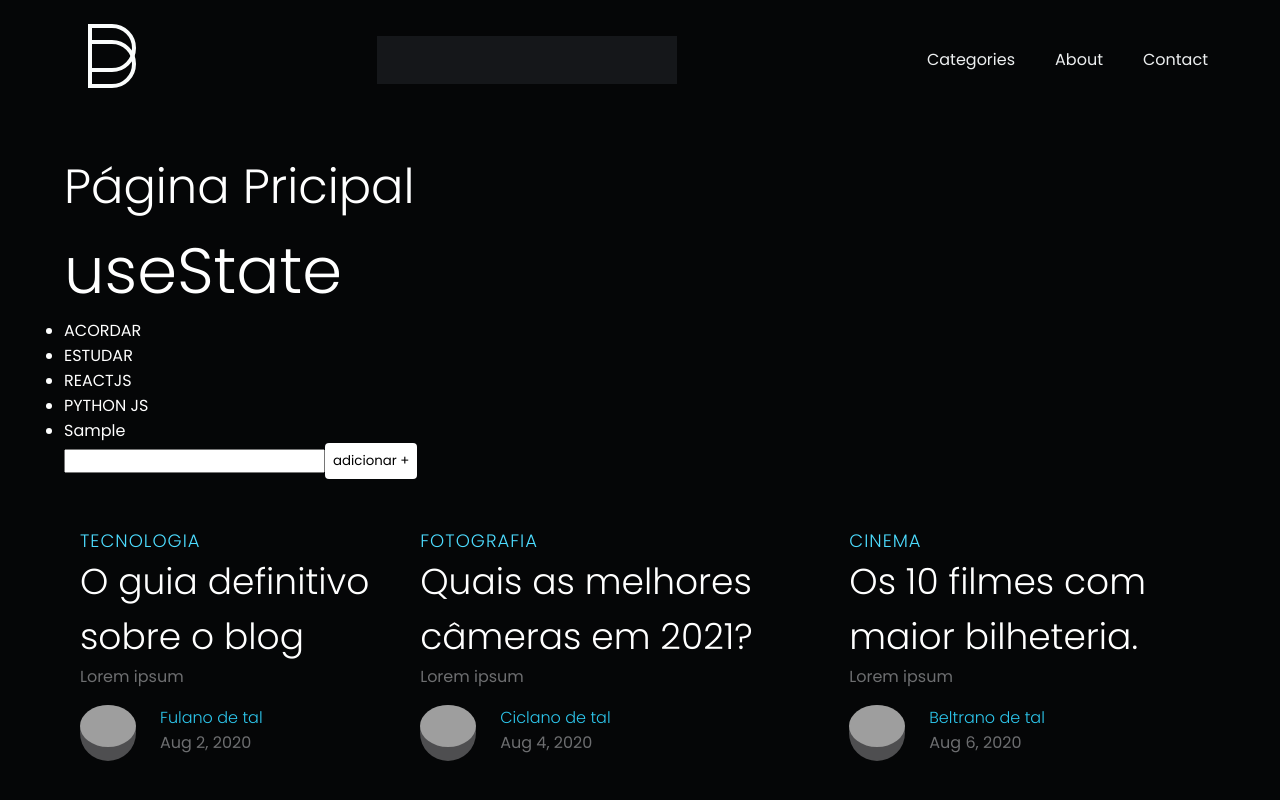
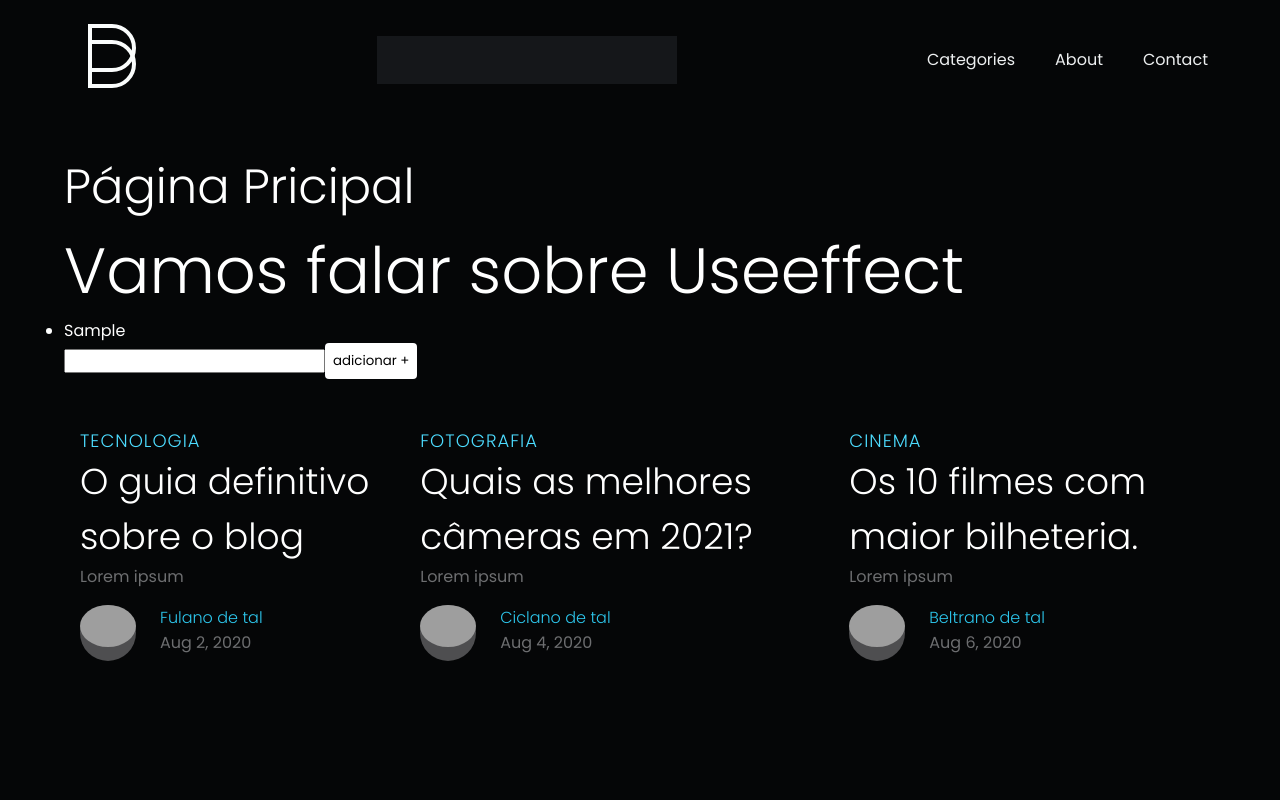
Before and after one commit to gleidsonfagno/Front_React_js-, a React (Create React App) app: page / in a window 1280 px wide. Both pictures are taken after typing "Sample" into the empty fields and a click on the button "adicionar +". Built offline with nearby package versions, Linux system fonts and the light colour scheme; data requests are answered from the project's data file; grey boxes are pictures that could not be loaded.

Commit message:
aula de useEffect

```diff
--- /dev/null
+++ b/src/components/Useeffect/index.js
@@ -0,0 +1,47 @@
+import { useState, useEffect } from "react";
+
+export function Useeffect() {
+  const [tarefa, setTarefa] = useState([]);
+  //   console.log(setTarefa)
+
+  const [campo, setCampo] = useState("");
+
+  function AdicionarItem() {
+    setTarefa([...tarefa, campo]);
+    setCampo("");
+  }
+
+  function handleCampo(e) {
+    setCampo(e.target.value);
+  }
+
+  // funciona como componente didMout
+  useEffect(() => {
+    const tarefasStorage = localStorage.getItem("Array_de_tarefas");
+
+    if (tarefasStorage) {
+      setTarefa(JSON.parse(tarefasStorage));
+    }
+  }, []); // Array de dependência vazia para a carga inicial
+
+  // funciona como componente DidUpdate
+  useEffect(() => {
+    localStorage.setItem("Array_de_tarefas", JSON.stringify(tarefa));
+  }, [tarefa]); // Observar as mudanças no estado `tarefa` e atualizar o armazenamento local
+
+  return (
+    <div>
+      <h1>Vamos falar sobre Useeffect</h1>
+      <ul>
+        {tarefa.map((item, index) => (
+          <li key={index}>{item} </li>
+        ))}
+      </ul>
+
+      <input type="text" value={campo} name="name" onChange={handleCampo} />
+      <button type="button" onClick={AdicionarItem} onEnded={AdicionarItem}>
+        adicionar +
+      </button>
+    </div>
+  );
+}
--- a/src/pages/Main/index.js
+++ b/src/pages/Main/index.js
@@ -1,7 +1,9 @@
 import Post from "../../components/Post";
 import { useEffect, useState } from "react";
 import api from "../../services/api";
-import { Usestate } from "../Usestate";
+// import { Usestate } from "../Usestate";
+import { Useeffect } from "../../components/Useeffect";
+
 
 const Main = () => {
   const [post, setPost] = useState([]);
@@ -20,7 +22,9 @@ const Main = () => {
       <section className="container">
         <h2 className="mt-3">Página Pricipal</h2>
 
-        <Usestate />
+        <Useeffect />
+        {/* <Usestate /> */}
+
         <div className="mt-5 container-posts ">
           {post.map((post) => {
             return (
```
Also changed, not shown: 1 other file (tests, documents, lock files or other folders).
